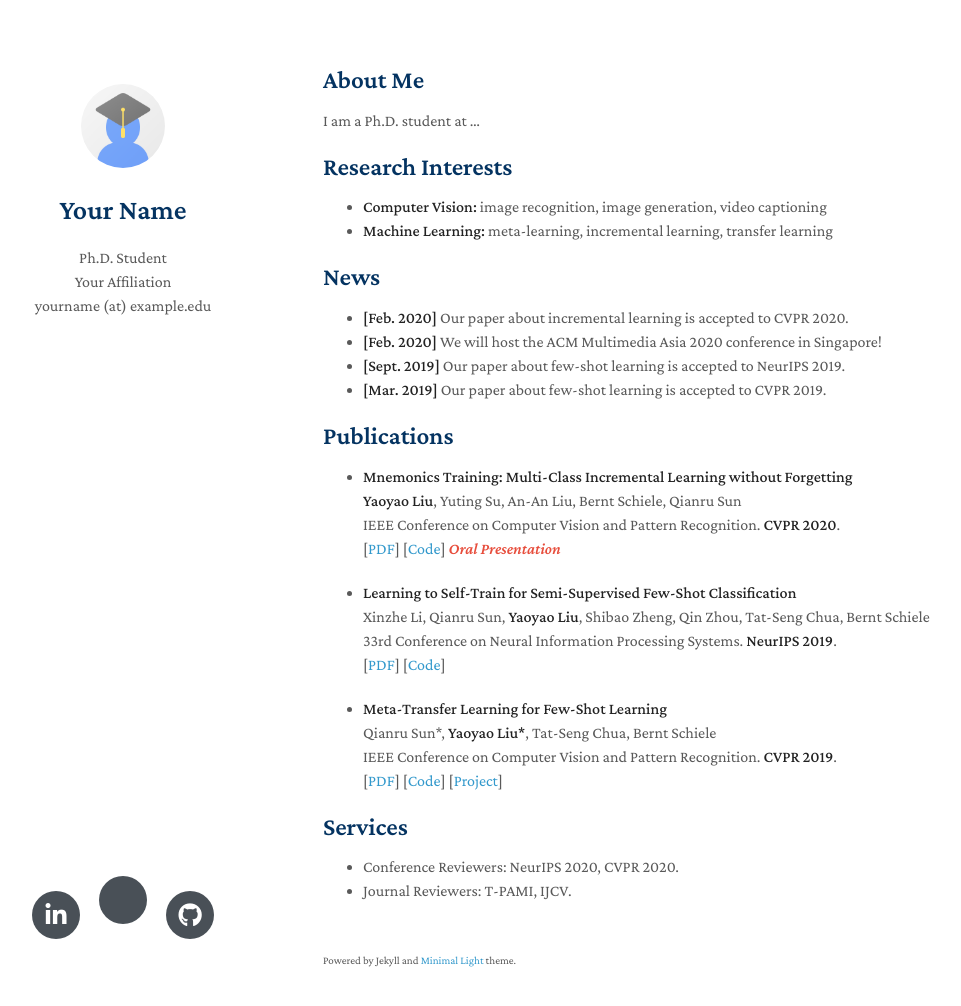
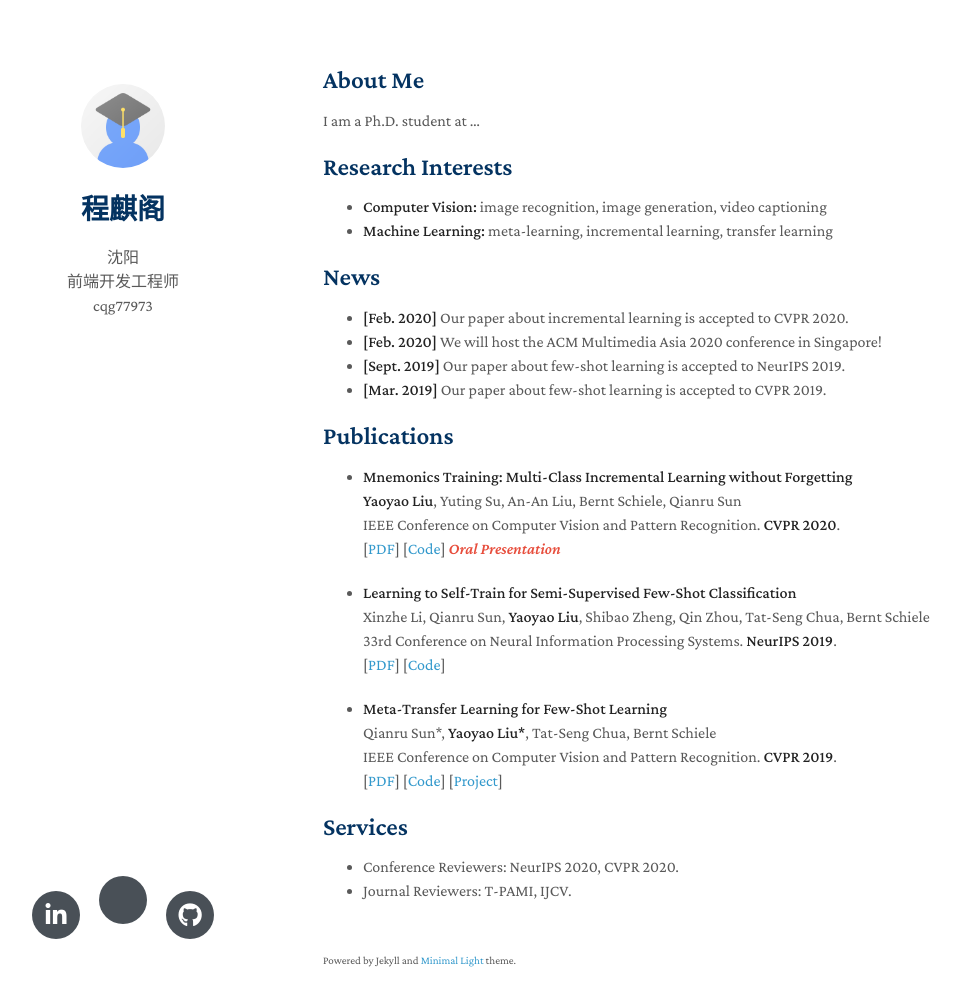
Before and after one commit to cqg001/cqg001.github.io, a Jekyll site: the page built from index.md, in a window 1280 px wide and 1041 px high. Shown: the top 1006 px of the window, without its empty margins (147-1108 px from the left). Built offline with Jekyll 4.4.1, drawn with Linux system fonts in a browser that asks for light colours; nearby versions of some CDN libraries; a style sheet for code colours, icons or effects is not loaded; our own code applies the rules of GitHub Pages for plain Markdown files.

Commit message:
Update _config.yml

```diff
--- a/_config.yml
+++ b/_config.yml
@@ -1,12 +1,12 @@
 # Basic Information
-title: Your Name
-position: Ph.D. Student
-affiliation: Your Affiliation
-email: yourname (at) example.edu
+title: 程麒阁
+position: 沈阳
+affiliation: 前端开发工程师
+email: cqg77973
 
 # Search Engine Optimization (SEO)
 # The following information is used to improve the website traffic from search engines, e.g., Google.
-keywords: minimal academic
+keywords: Vue React Redux Html Css
 description: The Minimal Light is a simple and elegant jekyll theme for academic personal homepage.
 canonical: https://minimal-light.yyliu.net/
 
```
